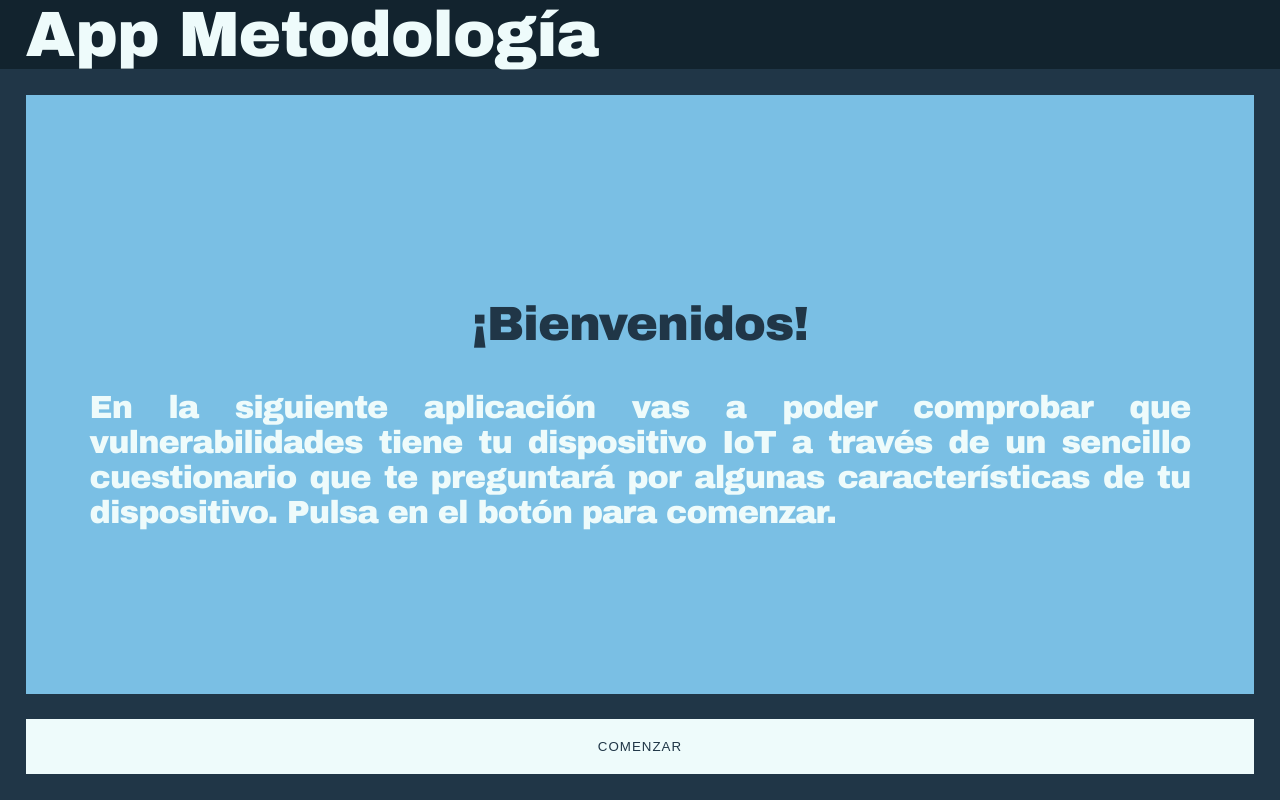
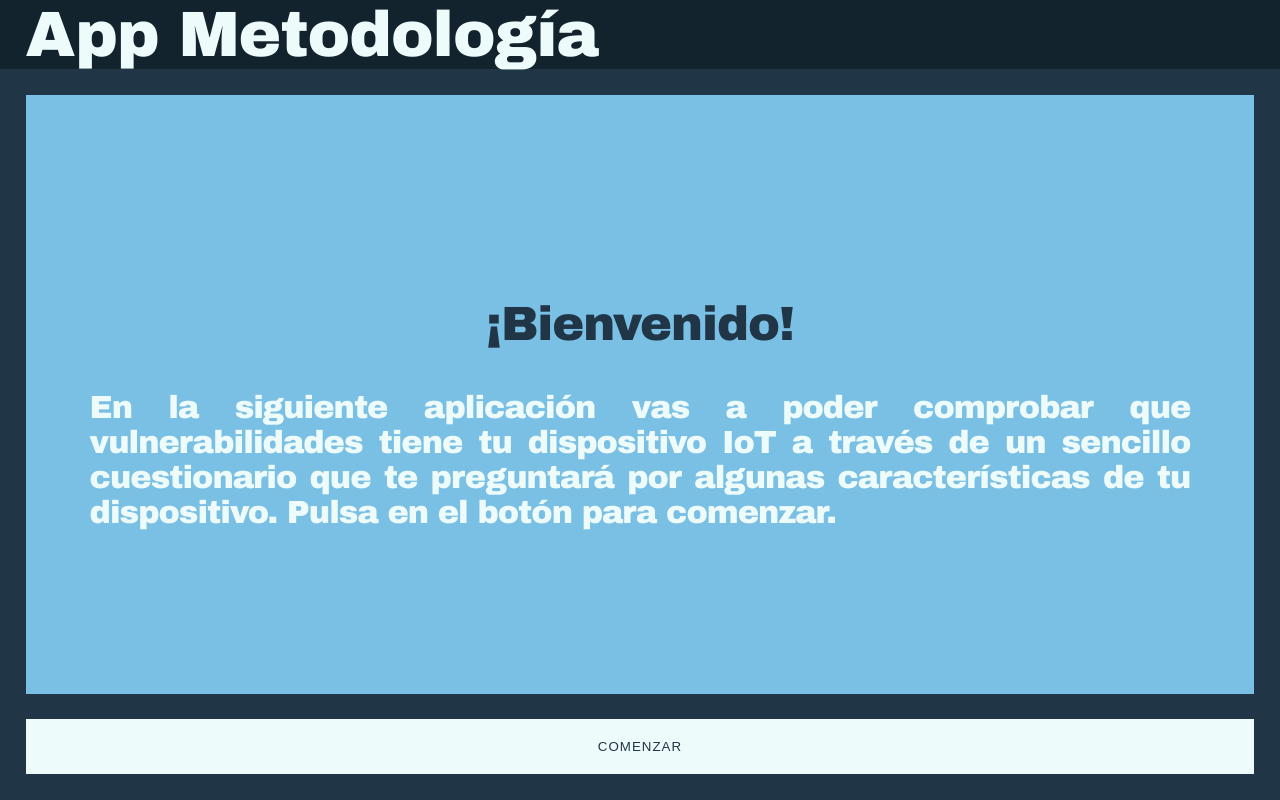
Before and after one commit to jvelazquezm/jvelazquezm.github.io, a React (Create React App) app: page / in a window 1280 px wide. Built offline with nearby package versions, Linux system fonts and the light colour scheme.

Commit message:
Github Pages

```diff
--- a/src/components/Presentacion.js
+++ b/src/components/Presentacion.js
@@ -8,7 +8,7 @@ export default class Presentacion extends React.Component {
         return <>
         <div className="cuerpo">
             <div className="presentacion">
-                <h2 className="bienvenido">¡Bienvenidos!</h2>
+                <h2 className="bienvenido">¡Bienvenido!</h2>
                 <div className="descripcion">
                     En la siguiente aplicación vas a poder comprobar que vulnerabilidades tiene tu dispositivo IoT a través de un sencillo cuestionario que te preguntará por algunas características de tu dispositivo. Pulsa en el botón para comenzar.
                 </div>
```
